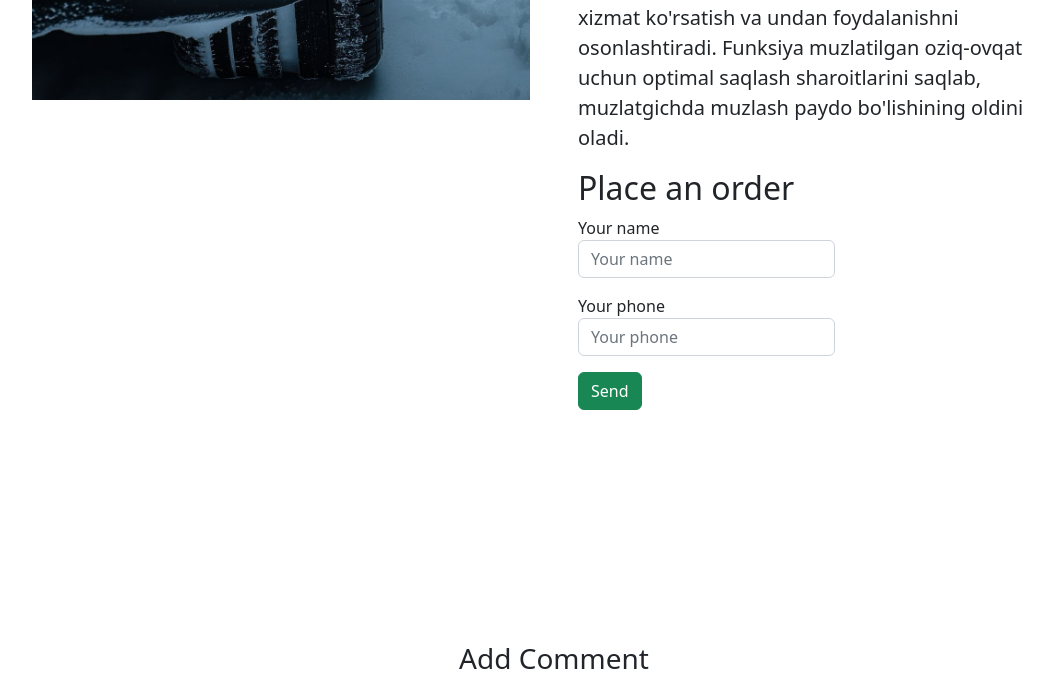
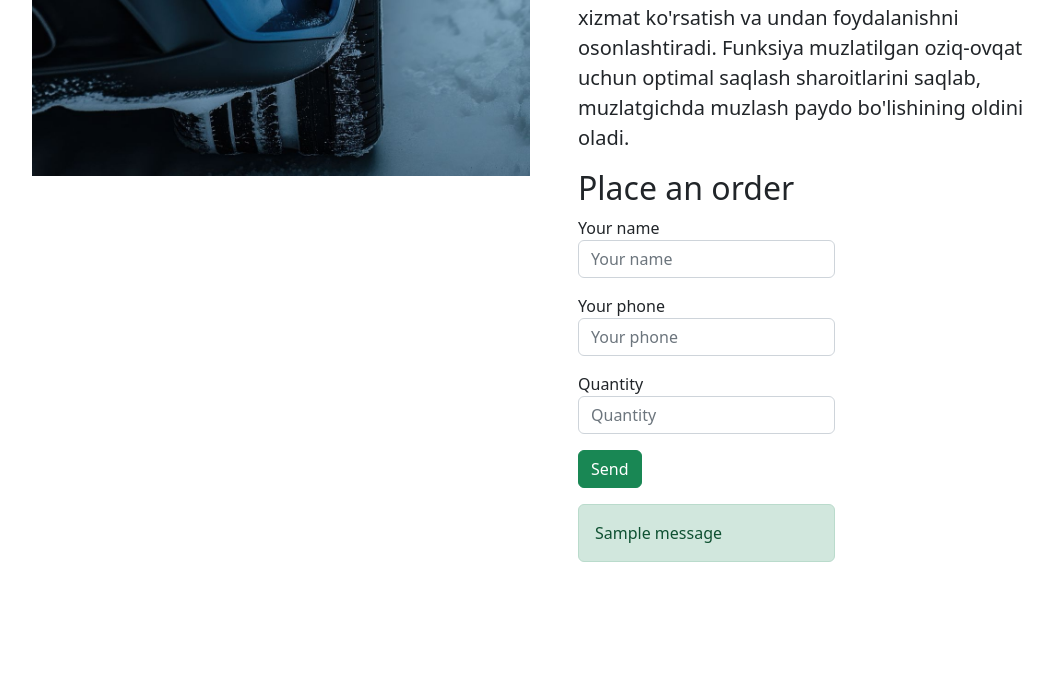
Before and after one commit to Norqulov-Sardorbek/hmw_new, a Django app: page /product/3/ in a window 1280 px wide. Shown: the part 1485-2169 px from the top of the page, without its empty margins (86-1139 px from the left). Run offline with Django 5.2, Linux system fonts and the light colour scheme; data comes from the database, SQL or seed files in the repository; both versions use the stored data as it was after the commit; tables that the repository leaves empty hold one stand-in row (values such as "Sample post"); one stand-in notice (Sample message) is shown; some libraries are stand-ins or nearby versions.

Commit message:
Visual changes

```diff
--- a/config/settings.py
+++ b/config/settings.py
@@ -36,7 +36,8 @@
     'django.contrib.messages',
     'django.contrib.staticfiles',
     'online_shop',
-    'drf_yasg'
+    'drf_yasg',
+    'phonenumber_field',
 ]
 
 MIDDLEWARE = [
--- a/online_shop/models.py
+++ b/online_shop/models.py
@@ -1,4 +1,5 @@
 from decimal import Decimal
+from phonenumber_field.modelfields import PhoneNumberField
 
 from django.db import models
 
@@ -47,3 +48,13 @@
     owner=models.ForeignKey(Product,on_delete=models.CASCADE)
     def __str__(self):
         return self.name
+
+
+class Order(BaseModel):
+    full_name = models.CharField(max_length=255, null=True, blank=True)
+    phone = PhoneNumberField(region='UZ')
+    quantity = models.PositiveIntegerField(default=1)
+    product = models.ForeignKey('Product', on_delete=models.CASCADE, related_name='orders')
+
+    def __str__(self):
+        return f'{self.phone} - {self.product.name}'
--- a/online_shop/templates/online_shop/detail.html
+++ b/online_shop/templates/online_shop/detail.html
@@ -66,24 +66,52 @@
                 </div>
                 <p class="lead">{{product.description}}</p>
                 <div class="d-flex">
-                    <form>
+                     <form method="post" action="{% url 'order_view' product.id %}">
+                            {% csrf_token %}
                             <div class="form-group">
                                 <h2>Place an order</h2>
                             </div>
                             <div class="form-group mb-3">
                                 <label for="formGroupExampleInput">Your name</label>
-                            <input type="text" class="form-control" placeholder="Your name">
+                                <input type="text" class="form-control" name="full_name" placeholder="Your name">
                             </div>
                             <div class="form-group mb-3">
                                 <label for="formGroupExampleInput2">Your phone</label>
-                            <input type="text" class="form-control" placeholder="Your phone">
+                                <input type="text" name="phone" class="form-control" placeholder="Your phone">
+                            </div>
+                            <div class="form-group mb-3">
+                                {% if form.phone.errors %}
+                                    <div class="text-danger">
+                                        {{ form.phone.errors }}
+                                    </div>
+                                {% endif %}
+
+
+                            </div>
+                            <div class="form-group mb-3">
+                                <label for="formGroupExampleInput2">Quantity</label>
+                                <input type="number" name="quantity" class="form-control" placeholder="Quantity">
                             </div>
 
 
                             <div class="form-group mb-3">
 
-                            <button type="text" class="btn btn-success" >Send</button>
+                                <input type="submit" class="btn btn-success" value="Send">
                             </div>
+                            <div class="form-group mb-3">
+
+                                {% if messages %}
+                                    <div class="messages">
+                                        {% for message in messages %}
+                                            <div class="alert {% if message.tags == 'success' %}alert-success{% elif message.tags == 'error' %}alert-danger{% endif %}">
+                                                {{ message }}
+                                            </div>
+                                        {% endfor %}
+                                    </div>
+                                {% endif %}
+
+                            </div>
+
                         </form>
 
                 </div>
@@ -131,6 +159,8 @@
                     <div class="form-group mb-3">
                         <button type="submit" class="btn btn-success">Send</button>
                     </div>
+
+
                 </form>
 
             </div>
--- a/online_shop/urls.py
+++ b/online_shop/urls.py
@@ -7,8 +7,9 @@
     path('product/<int:product_id>/', views.details, name='product_details'),
     path('comment/<int:product_id>/', views.comment, name='comment'),
     path('home_category/<str:category>/', views.home, name='home_category'),
-    path('filter/<str:command>/',views.filter, name='filter'),
+    path('filter/<str:command>/', views.filter, name='filter'),
     path('admin-page/', views.admin, name='admin-page'),
     path('edit-product/<int:product_id>/', views.edit_object, name='edit_product'),
-path('delete-product/<int:product_id>/', views.delete_product, name='delete_product'),
+    path('delete-product/<int:product_id>/', views.delete_product, name='delete_product'),
+    path('order-view/<int:pk>/', views.order_view, name='order_view')
 ]
--- a/online_shop/views.py
+++ b/online_shop/views.py
@@ -1,8 +1,7 @@
 from django.db.models import Q
-from .forms import ProductModelForm
 from online_shop.models import Category
-
-
+from online_shop.forms import  OrderModelForm
+from django.contrib import messages
 # Create your views here.
 
 def home(request, category: int | None = None):
@@ -117,3 +116,32 @@
         return redirect('home')
 
     return render(request, 'online_shop/confirm-delete.html', {'product': obj})
+
+def order_view(request, pk):
+    product = Product.objects.get(id=pk)
+    form = OrderModelForm()
+    if request.method == 'POST':
+        form = OrderModelForm(request.POST)
+        quantity = int(request.POST.get('quantity'))
+        if form.is_valid():
+            if product.quantity >= quantity:
+                order = form.save(commit=False)
+                order.product = product
+                product.quantity = product.quantity - quantity
+                product.save()
+                order.save()
+                # message success
+                messages.add_message(
+                    request,
+                    messages.SUCCESS,
+                    'Order successfully created'
+                )
+                return redirect('product_details', product.id)
+            else:
+                # error message
+                messages.add_message(
+                    request,
+                    messages.ERROR,
+                    'Something is wrong'
+                )
+    return render(request, 'online_shop/detail.html', {'form': form, 'product': product})
```
Also changed, not shown: online_shop/forms.py (+14 -5 lines), db.sqlite3, online_shop/migrations/0002_alter_product_discount_order.py (added). Lines whose indentation alone changed are shown as unchanged.
